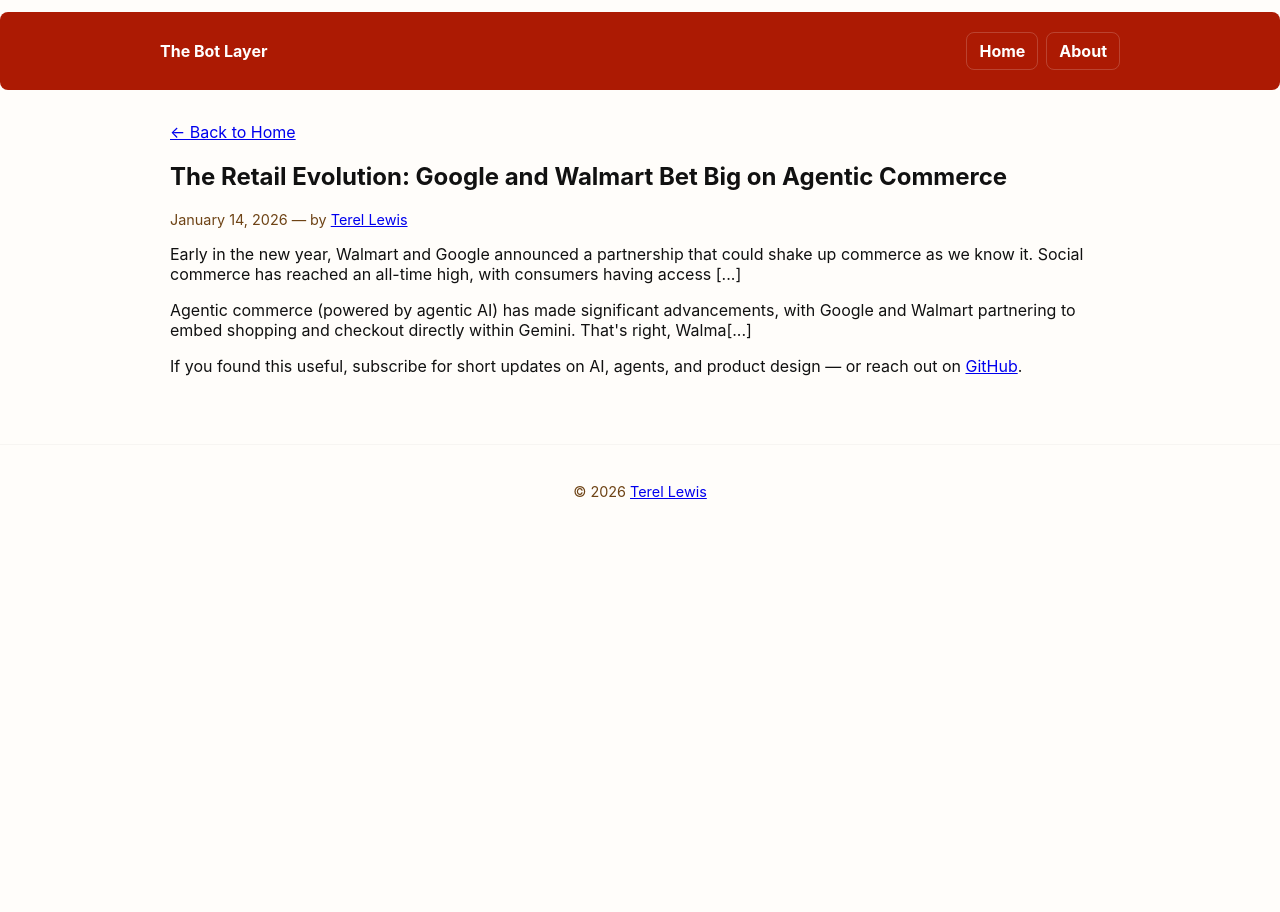
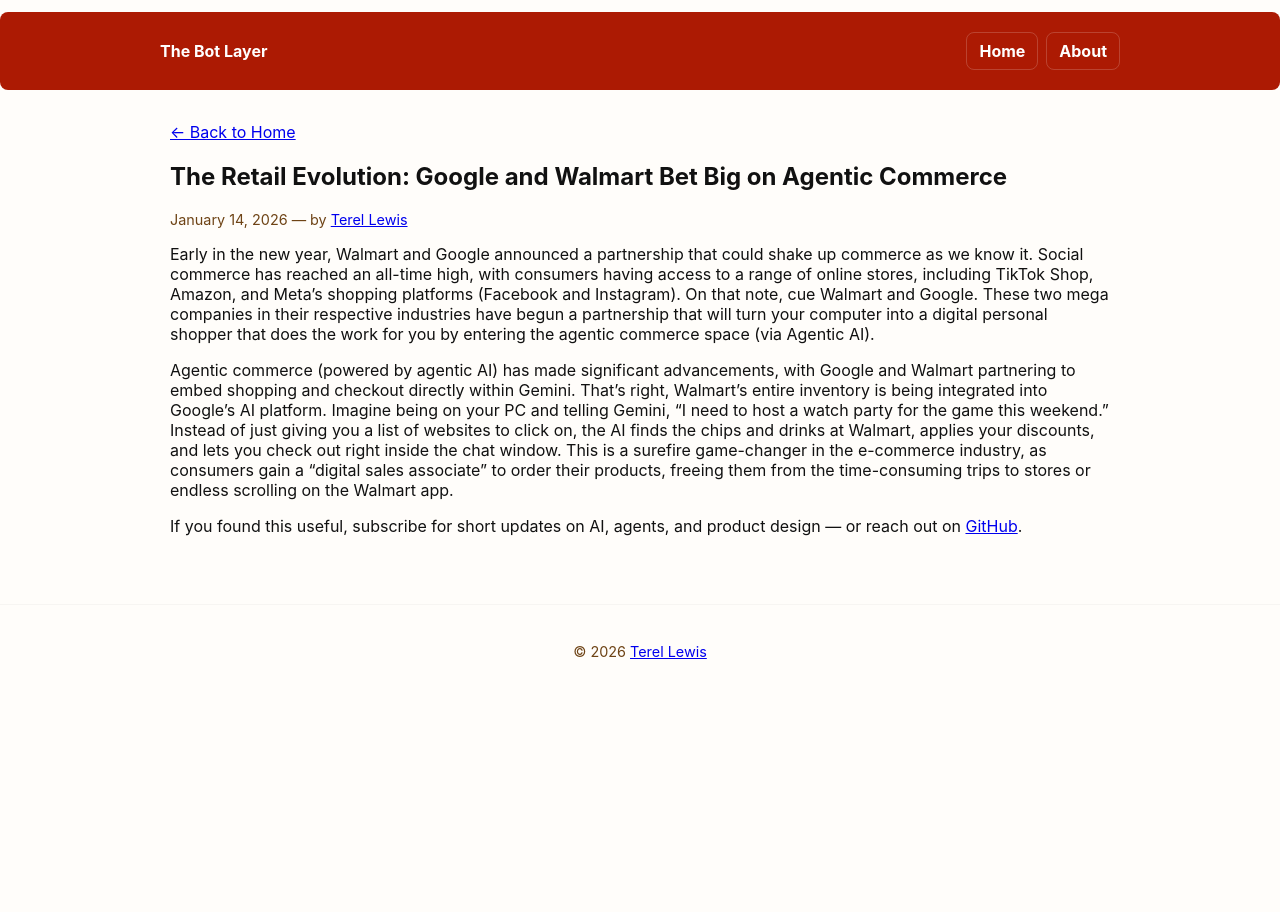
Before and after one commit to TerelLewis/TerelLewis.github.io, a Jekyll site: the page The-Retail-Evolution.html, which Jekyll copies as it is, in a window 1280 px wide. Built offline with Jekyll 4.4.1, drawn with Linux system fonts in a browser that asks for light colours.

Commit message:
Enhance content on Walmart and Google partnership
Expanded the description of Walmart and Google's partnership in the context of agentic commerce and its implications for e-commerce.

```diff
--- a/The-Retail-Evolution.html
+++ b/The-Retail-Evolution.html
@@ -76,9 +76,9 @@
       </header>
 
       <div class="post-content">
-        <p>Early in the new year, Walmart and Google announced a partnership that could shake up commerce as we know it. Social commerce has reached an all-time high, with consumers having access [...]</p>
+        <p>Early in the new year, Walmart and Google announced a partnership that could shake up commerce as we know it. Social commerce has reached an all-time high, with consumers having access to a range of online stores, including TikTok Shop, Amazon, and Meta’s shopping platforms (Facebook and Instagram). On that note, cue Walmart and Google. These two mega companies in their respective industries have begun a partnership that will turn your computer into a digital personal shopper that does the work for you by entering the agentic commerce space (via Agentic AI).</p>
 
-        <p>Agentic commerce (powered by agentic AI) has made significant advancements, with Google and Walmart partnering to embed shopping and checkout directly within Gemini. That's right, Walma[...]</p>
+        <p>Agentic commerce (powered by agentic AI) has made significant advancements, with Google and Walmart partnering to embed shopping and checkout directly within Gemini. That’s right, Walmart’s entire inventory is being integrated into Google’s AI platform. Imagine being on your PC and telling Gemini, “I need to host a watch party for the game this weekend.” Instead of just giving you a list of websites to click on, the AI finds the chips and drinks at Walmart, applies your discounts, and lets you check out right inside the chat window. This is a surefire game-changer in the e-commerce industry, as consumers gain a “digital sales associate” to order their products, freeing them from the time-consuming trips to stores or endless scrolling on the Walmart app. </p>
 
         <footer class="post-end">
           <p>If you found this useful, subscribe for short updates on AI, agents, and product design — or reach out on <a href="https://github.com/TerelLewis">GitHub</a>.</p>
```
